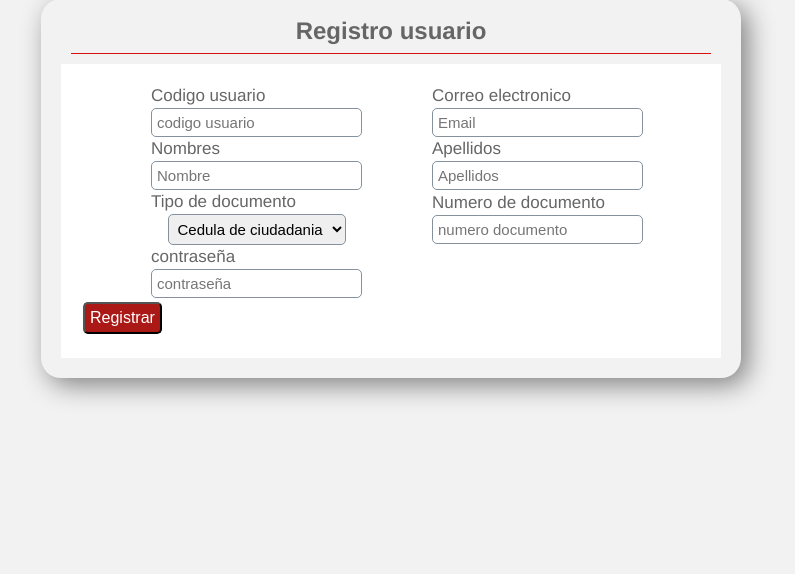
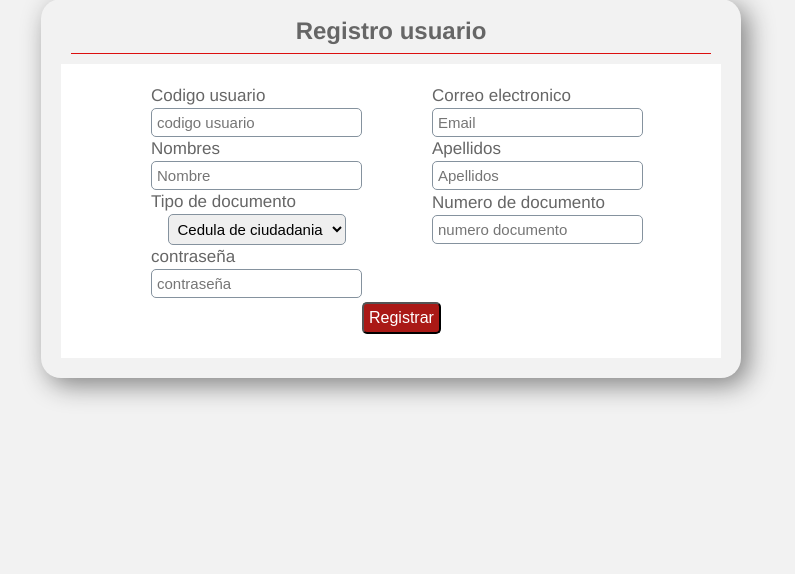
Before and after one commit to dannadeily/web-grupo8, a PHP site: page /vistas/modulo/registrar.php in a window 1280 px wide. Shown: the part 119-693 px from the top of the page, without its empty margins (249-1044 px from the left). Run offline with PHP 8.4, Linux system fonts and the light colour scheme.

Commit message:
boton registrar

```diff
--- a/vistas/css/registrar.css
+++ b/vistas/css/registrar.css
@@ -46,6 +46,8 @@ form{
 
 }
 .button-registrar {
+  position: relative;
+  left: 45%;
   background-color: #aa1916;
   border-radius: 5px;
   color: white;
```
